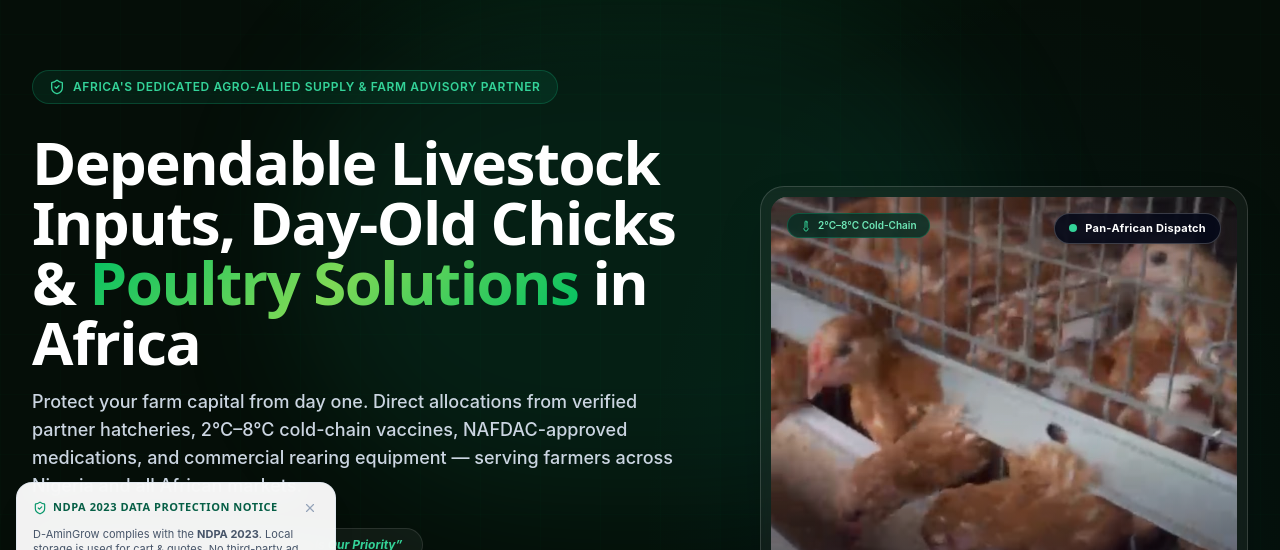
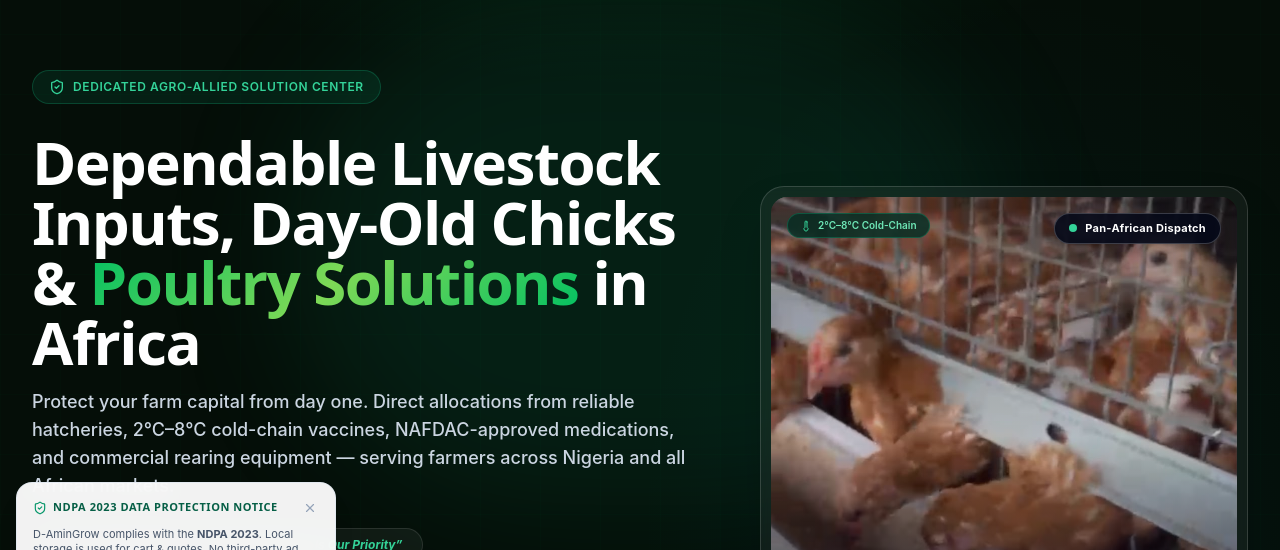
Before and after one commit to damingrow/web-app, a Next.js app: page / in a window 1280 px wide. Shown: the part 147-697 px from the top of the page. Built offline with nearby package versions, Linux system fonts and the light colour scheme; no server answers.

Commit message:
copy: update hero badge, subheadline, hatcheries heading, and client section label

```diff
--- a/src/app/(storefront)/page.tsx
+++ b/src/app/(storefront)/page.tsx
@@ -278,7 +278,7 @@ export default function HomePage() {
               <div>
                 <div className="inline-flex items-center gap-2 text-xs font-semibold uppercase tracking-wider text-emerald-400 bg-emerald-500/10 border border-emerald-500/25 px-4 py-2 rounded-full">
                   <ShieldCheck className="h-4 w-4 text-emerald-400" />
-                  Africa&apos;s Dedicated Agro-Allied Supply & Farm Advisory Partner
+                  Dedicated Agro-Allied Solution Center
                 </div>
               </div>
 
@@ -289,7 +289,7 @@ export default function HomePage() {
                   <span className="text-gradient-green">Poultry Solutions</span> in Africa
                 </h1>
                 <p className="text-base sm:text-lg text-slate-300 font-medium max-w-2xl leading-relaxed">
-                  Protect your farm capital from day one. Direct allocations from verified partner hatcheries, 2°C–8°C cold-chain vaccines, NAFDAC-approved medications, and commercial rearing equipment — serving farmers across Nigeria and all African markets.
+                  Protect your farm capital from day one. Direct allocations from reliable hatcheries, 2°C–8°C cold-chain vaccines, NAFDAC-approved medications, and commercial rearing equipment — serving farmers across Nigeria and all African markets.
                 </p>
               </div>
 
@@ -1027,7 +1027,7 @@ export default function HomePage() {
               Verified Breeder Operations
             </div>
             <h2 className="text-3xl sm:text-4xl font-extrabold font-heading text-slate-900 tracking-tight">
-              Partner Breeding Operations We Allot From
+              Hatcheries We Allot From
             </h2>
             <p className="text-sm sm:text-base text-slate-600 leading-relaxed">
               Direct hatchery allotments ensuring genuine genetics and verified maternal antibody transfer.
@@ -1062,7 +1062,7 @@ export default function HomePage() {
           <div className="border-t border-slate-200 pt-16">
             <div className="flex items-center justify-between mb-8">
               <div>
-                <h3 className="text-xl font-bold font-heading text-slate-900">Commercial Poultry Clients</h3>
+                <h3 className="text-xl font-bold font-heading text-slate-900">Some Commercial Poultry Clients</h3>
                 <p className="text-xs text-slate-500">Commercial farms relying on D-AminGrow across Nigeria</p>
               </div>
               <Link
```
